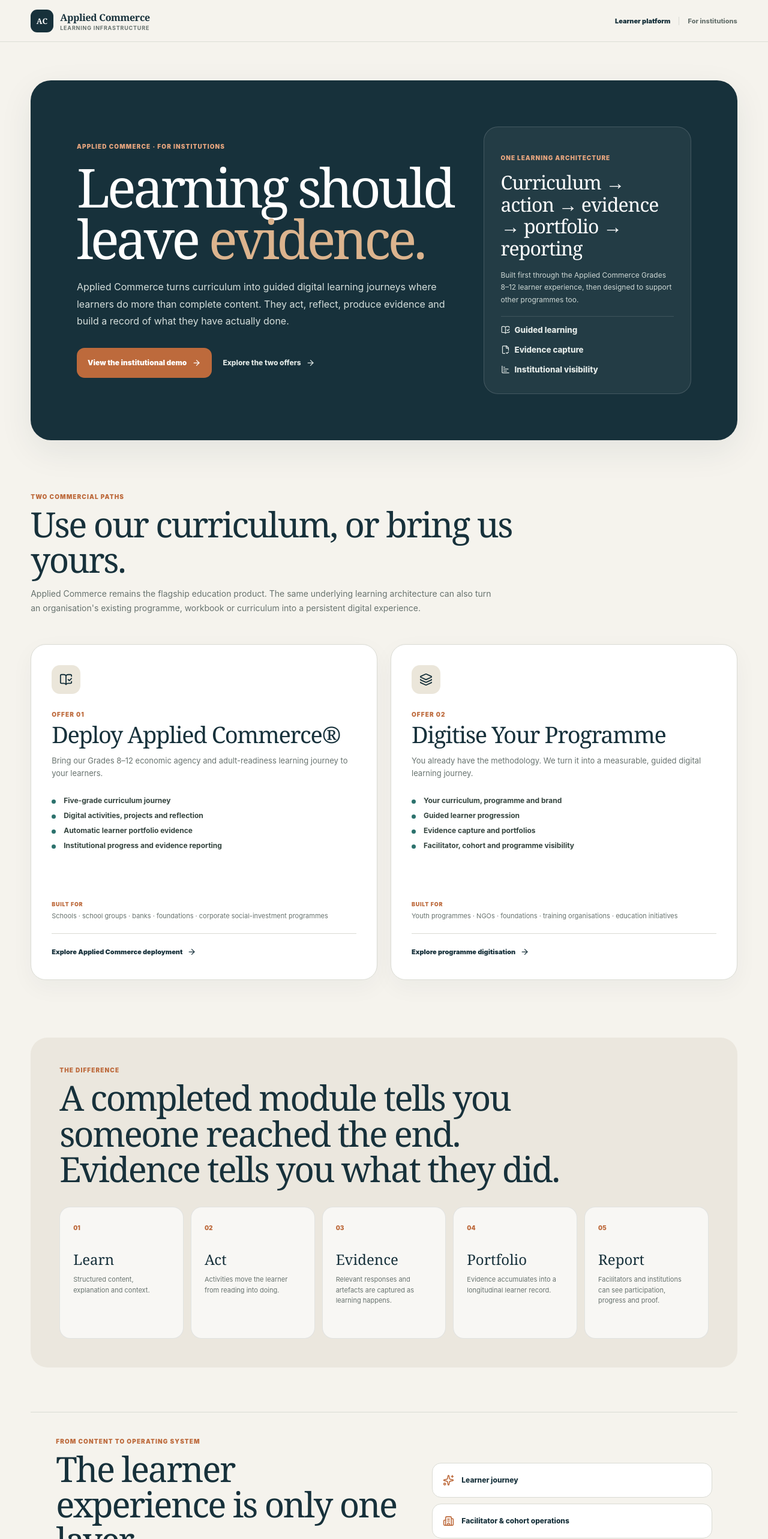
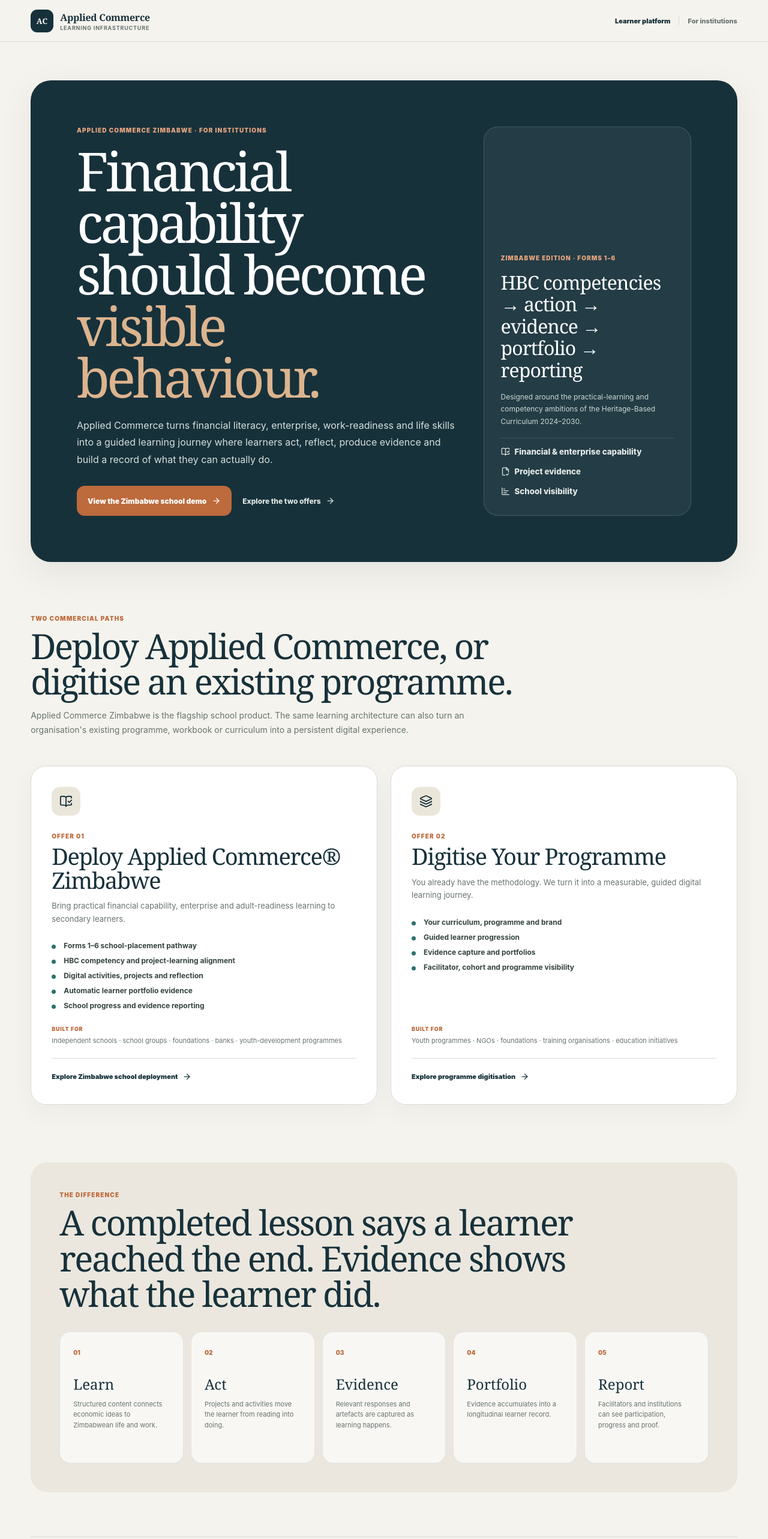
Before and after one commit to PDthePlug/Applied-Commerce-Za, a Next.js app: page /institutions in a window 1280 px wide. Shown: the top 2566 px of the page at 60% size. Built offline with nearby package versions, Linux system fonts and the light colour scheme.

Commit message:
feat: reposition institutional offer for Zimbabwe schools

```diff
--- a/app/institutions/page.tsx
+++ b/app/institutions/page.tsx
@@ -3,13 +3,13 @@ import Link from "next/link";
 import { ArrowRight, BookOpenCheck, Building2, ChartBar, FileCheck2, Layers3, Sparkles } from "lucide-react";
 
 export const metadata: Metadata = {
-  title: "For Institutions",
-  description: "Deploy Applied Commerce or turn an existing education programme into a measurable digital learning journey.",
+  title: "Applied Commerce Zimbabwe · For Institutions",
+  description: "A practical financial capability, enterprise and life-readiness platform for Zimbabwean secondary schools and youth programmes.",
 };
 
 const evidenceFlow = [
-  ["01", "Learn", "Structured content, explanation and context."],
-  ["02", "Act", "Activities move the learner from reading into doing."],
+  ["01", "Learn", "Structured content connects economic ideas to Zimbabwean life and work."],
+  ["02", "Act", "Projects and activities move the learner from reading into doing."],
   ["03", "Evidence", "Relevant responses and artefacts are captured as learning happens."],
   ["04", "Portfolio", "Evidence accumulates into a longitudinal learner record."],
   ["05", "Report", "Facilitators and institutions can see participation, progress and proof."],
@@ -19,34 +19,34 @@ export default function InstitutionsPage() {
   return <div className="institutional-page">
     <section className="institutional-hero">
       <div className="institutional-hero-copy">
-        <p className="eyebrow">Applied Commerce · For institutions</p>
-        <h1>Learning should leave <em>evidence.</em></h1>
+        <p className="eyebrow">Applied Commerce Zimbabwe · For institutions</p>
+        <h1>Financial capability should become <em>visible behaviour.</em></h1>
         <p className="institutional-hero-lede">
-          Applied Commerce turns curriculum into guided digital learning journeys where learners do more than complete content.
-          They act, reflect, produce evidence and build a record of what they have actually done.
+          Applied Commerce turns financial literacy, enterprise, work-readiness and life skills into a guided learning journey
+          where learners act, reflect, produce evidence and build a record of what they can actually do.
         </p>
         <div className="institutional-actions">
-          <Link className="institutional-primary" href="/institutions/demo">View the institutional demo <ArrowRight/></Link>
+          <Link className="institutional-primary" href="/institutions/demo">View the Zimbabwe school demo <ArrowRight/></Link>
           <a className="institutional-text-link" href="#offers">Explore the two offers <ArrowRight/></a>
         </div>
       </div>
       <aside className="institutional-proof-card">
-        <span>One learning architecture</span>
-        <strong>Curriculum → action → evidence → portfolio → reporting</strong>
-        <p>Built first through the Applied Commerce Grades 8–12 learner experience, then designed to support other programmes too.</p>
+        <span>Zimbabwe edition · Forms 1–6</span>
+        <strong>HBC competencies → action → evidence → portfolio → reporting</strong>
+        <p>Designed around the practical-learning and competency ambitions of the Heritage-Based Curriculum 2024–2030.</p>
         <div>
-          <small><BookOpenCheck/> Guided learning</small>
-          <small><FileCheck2/> Evidence capture</small>
-          <small><ChartBar/> Institutional visibility</small>
+          <small><BookOpenCheck/> Financial & enterprise capability</small>
+          <small><FileCheck2/> Project evidence</small>
+          <small><ChartBar/> School visibility</small>
         </div>
       </aside>
     </section>
 
     <section className="institutional-intro">
       <p className="eyebrow">Two commercial paths</p>
-      <h2>Use our curriculum, or bring us yours.</h2>
+      <h2>Deploy Applied Commerce, or digitise an existing programme.</h2>
       <p>
-        Applied Commerce remains the flagship education product. The same underlying learning architecture can also turn an
+        Applied Commerce Zimbabwe is the flagship school product. The same learning architecture can also turn an
         organisation&apos;s existing programme, workbook or curriculum into a persistent digital experience.
       </p>
     </section>
@@ -55,19 +55,20 @@ export default function InstitutionsPage() {
       <article className="institutional-offer-card deploy-card">
         <div className="institutional-offer-icon"><BookOpenCheck/></div>
         <p className="eyebrow">Offer 01</p>
-        <h2>Deploy Applied Commerce®</h2>
-        <p>Bring our Grades 8–12 economic agency and adult-readiness learning journey to your learners.</p>
+        <h2>Deploy Applied Commerce® Zimbabwe</h2>
+        <p>Bring practical financial capability, enterprise and adult-readiness learning to secondary learners.</p>
         <ul>
-          <li>Five-grade curriculum journey</li>
+          <li>Forms 1–6 school-placement pathway</li>
+          <li>HBC competency and project-learning alignment</li>
           <li>Digital activities, projects and reflection</li>
           <li>Automatic learner portfolio evidence</li>
-          <li>Institutional progress and evidence reporting</li>
+          <li>School progress and evidence reporting</li>
         </ul>
         <div className="institutional-fit">
           <span>Built for</span>
-          <p>Schools · school groups · banks · foundations · corporate social-investment programmes</p>
+          <p>Independent schools · school groups · foundations · banks · youth-development programmes</p>
         </div>
-        <Link href="/institutions/deploy">Explore Applied Commerce deployment <ArrowRight/></Link>
+        <Link href="/institutions/deploy">Explore Zimbabwe school deployment <ArrowRight/></Link>
       </article>
 
       <article className="institutional-offer-card digitise-card">
@@ -92,38 +93,36 @@ export default function InstitutionsPage() {
     <section className="institutional-evidence-section">
       <div className="institutional-section-heading">
         <p className="eyebrow">The difference</p>
-        <h2>A completed module tells you someone reached the end. Evidence tells you what they did.</h2>
+        <h2>A completed lesson says a learner reached the end. Evidence shows what the learner did.</h2>
       </div>
       <div className="institutional-evidence-flow">
         {evidenceFlow.map(([number,title,detail])=><article key={number}>
-          <span>{number}</span>
-          <h3>{title}</h3>
-          <p>{detail}</p>
+          <span>{number}</span><h3>{title}</h3><p>{detail}</p>
         </article>)}
       </div>
     </section>
 
     <section className="institutional-operating-model">
       <div>
-        <p className="eyebrow">From content to operating system</p>
+        <p className="eyebrow">From learning material to school infrastructure</p>
         <h2>The learner experience is only one layer.</h2>
         <p>
-          The institutional product is designed around the full delivery chain: learner, facilitator, cohort, programme
-          management and sponsor visibility.
+          The institutional product is designed around the full delivery chain: learner, facilitator, class or cohort,
+          school leadership and sponsor visibility.
         </p>
       </div>
       <div className="institutional-layer-stack">
         <span><Sparkles/> Learner journey</span>
-        <span><Building2/> Facilitator & cohort operations</span>
-        <span><ChartBar/> Programme & sponsor reporting</span>
+        <span><Building2/> Teacher & cohort operations</span>
+        <span><ChartBar/> School & sponsor reporting</span>
       </div>
     </section>
 
     <section className="institutional-final-cta">
-      <p className="eyebrow">See the architecture</p>
-      <h2>Switch between learner, facilitator, programme manager and sponsor views.</h2>
-      <p>The demo uses illustrative data so the operating model is visible without implying real client results.</p>
-      <Link className="institutional-primary" href="/institutions/demo">Open institutional demo <ArrowRight/></Link>
+      <p className="eyebrow">Alignment note</p>
+      <h2>Designed to support HBC competencies without claiming Ministry approval.</h2>
+      <p>The Zimbabwe edition is being localised for the three-term school calendar, Forms 1–6 and Zimbabwean economic life. Formal prescribed-textbook approval is a separate process.</p>
+      <Link className="institutional-primary" href="/institutions/demo">Open the institutional demo <ArrowRight/></Link>
     </section>
   </div>;
 }
```
